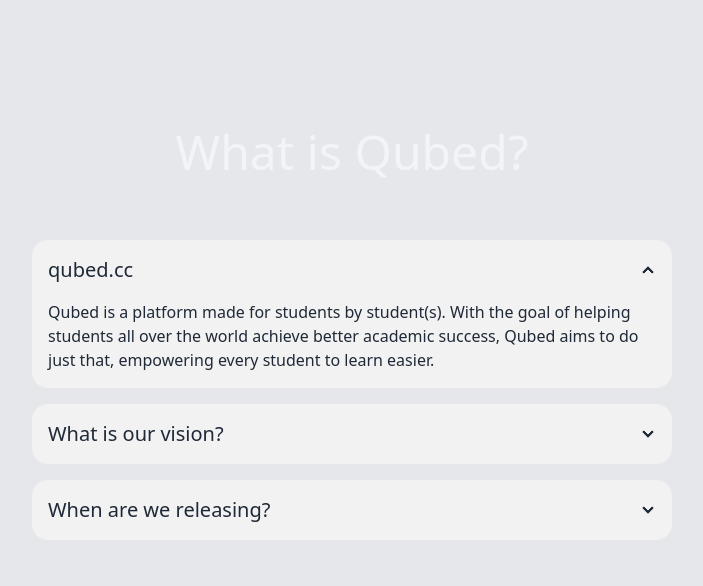
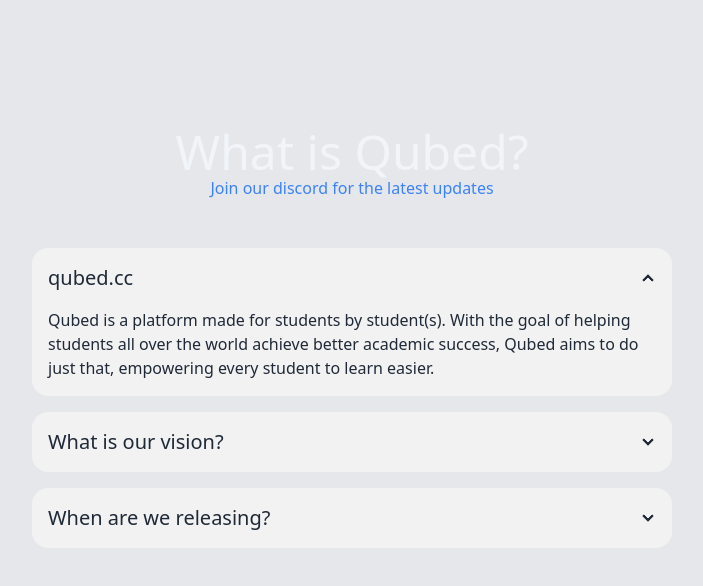
Before and after one commit to rechanting/qubed-coming-soon, a plain HTML site: page index.html in a window 1280 px wide. Shown: the whole page, without its empty margins (288-991 px from the left). Drawn offline with nearby package versions, Linux system fonts and the light colour scheme.

Commit message:
Update index.html

```diff
--- a/index.html
+++ b/index.html
@@ -22,14 +22,15 @@
     <title>Qubed - Coming Soon</title>
   </head>
   <body>
-
-
     <div class="bg-gray-200 py-20 dark:bg-gray-800 h-screen">
       <div class="text-center">
         <p class="text-5xl mt-12 text-slate-100">What is Qubed?</p>
+        <a href="https://discord.gg/Q6x9uHeTPU" class="text-blue-500 mt-12"
+          >Join our discord for the latest updates</a
+        >
       </div>
 
-      <div class="w-11/12 md:w-2/3 lg:w-1/2 mx-auto mt-16">
+      <div class="w-11/12 md:w-2/3 lg:w-1/2 mx-auto mt-12">
         <div class="collapse collapse-arrow bg-base-200">
           <input type="radio" name="my-accordion-2" checked="checked" />
           <div class="collapse-title text-xl font-medium">qubed.cc</div>
@@ -50,22 +51,25 @@
           <div class="collapse-content">
             <p>
               Our vision is to live in a world where students can find it easier
-              and more fun to learn with Qubed, an all in one student productivity tool.
+              and more fun to learn with Qubed, an all in one student
+              productivity tool.
             </p>
           </div>
         </div>
         <div class="collapse collapse-arrow bg-base-200 mt-4">
           <input type="radio" name="my-accordion-2" />
-          <div class="collapse-title text-xl font-medium">When are we releasing?</div>
+          <div class="collapse-title text-xl font-medium">
+            When are we releasing?
+          </div>
           <div class="collapse-content">
             <p>
-              With the hopes the Qubed will continue to excel, we hope to release by the end of 2024 with the first version, then later on more updates to come.
+              With the hopes the Qubed will continue to excel, we hope to
+              release by the end of 2024 with the first version, then later on
+              more updates to come.
             </p>
           </div>
         </div>
       </div>
     </div>
-
-
   </body>
 </html>
```
